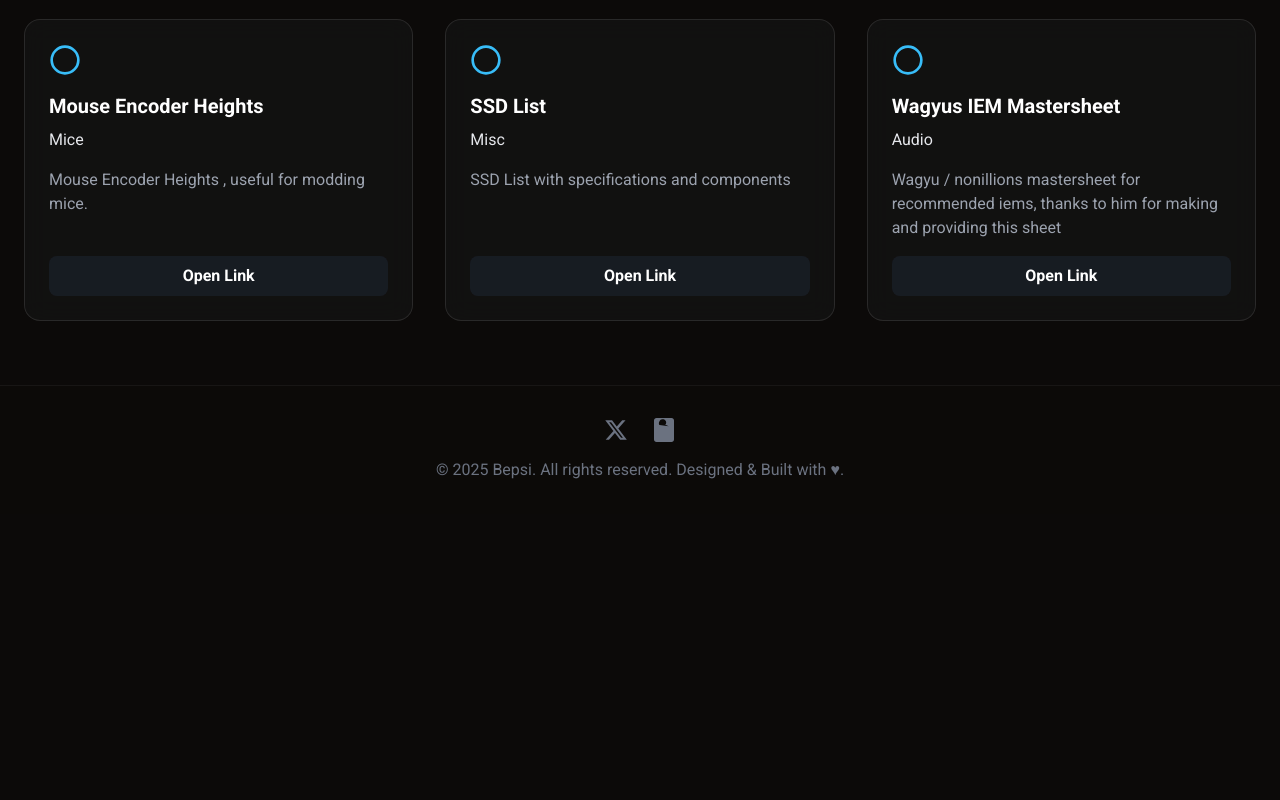
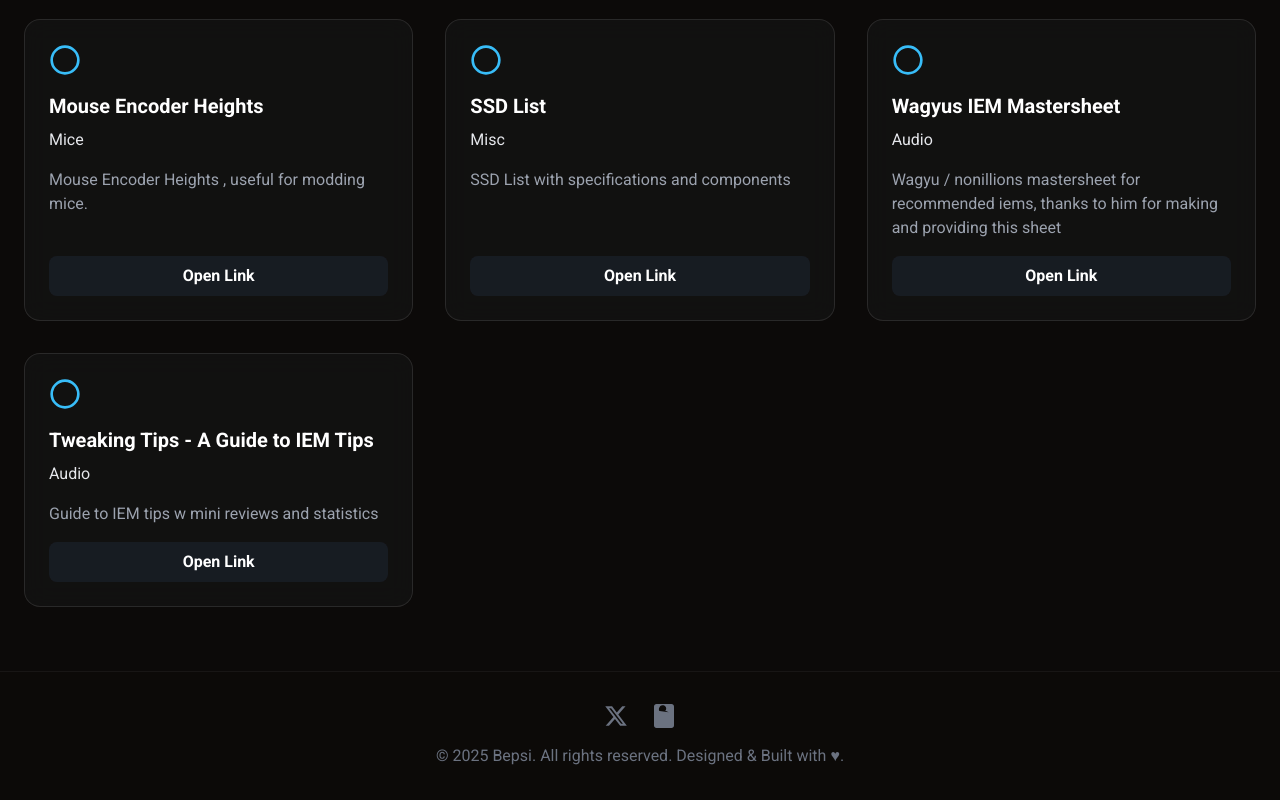
Before and after one commit to Bepsiii/bepsiii.github.io, a plain HTML site: page resources1.html in a window 1280 px wide. Shown: the part 1801-2601 px from the top of the page. Before the commit the page ends 2315 px from the top, so only its background shows below. Drawn offline with nearby package versions, Linux system fonts and the light colour scheme.

Commit message:
Add new audio resource item with guide and link

```diff
--- a/resources1.html
+++ b/resources1.html
@@ -308,6 +308,20 @@
                 </div>
 
 
+                <div class="resource-item" data-category="audio" data-aos="fade-up">
+                    <div class="interactive-card">
+                        <div class="p-6 flex flex-col h-full resource-content">
+                            <div class="flex-shrink-0 mb-4">
+                                <svg xmlns="http://www.w3.org/2000/svg" width="32" height="32" viewBox="0 0 24 24" fill="none" stroke="currentColor" stroke-width="2" stroke-linecap="round" stroke-linejoin="round" class="w-8 h-8 text-sky-400"><circle cx="12" cy="12" r="10"></circle></svg>
+                            </div>
+                            <h3 class="text-xl font-bold text-white mb-2">Tweaking Tips - A Guide to IEM Tips</h3>
+                             <div class="category-tag mb-4">Audio</div>
+                            <p class="text-gray-400 mb-4 flex-grow">Guide to IEM tips w mini reviews and statistics</p>
+                            <a href="#" target="https://www.audioreviews.org/guide-to-iem-silicone-eartips/#N" rel="noopener noreferrer" class="mt-auto inline-block text-center bg-gray-800/50 text-white font-semibold py-2 px-4 rounded-lg hover:bg-sky-500 transition-colors">Open Link</a>
+                        </div>
+                    </div>
+                </div>
+
 
                 <!-- TEMPLATE FOR NEW RESOURCE -->
                 <!--
```
